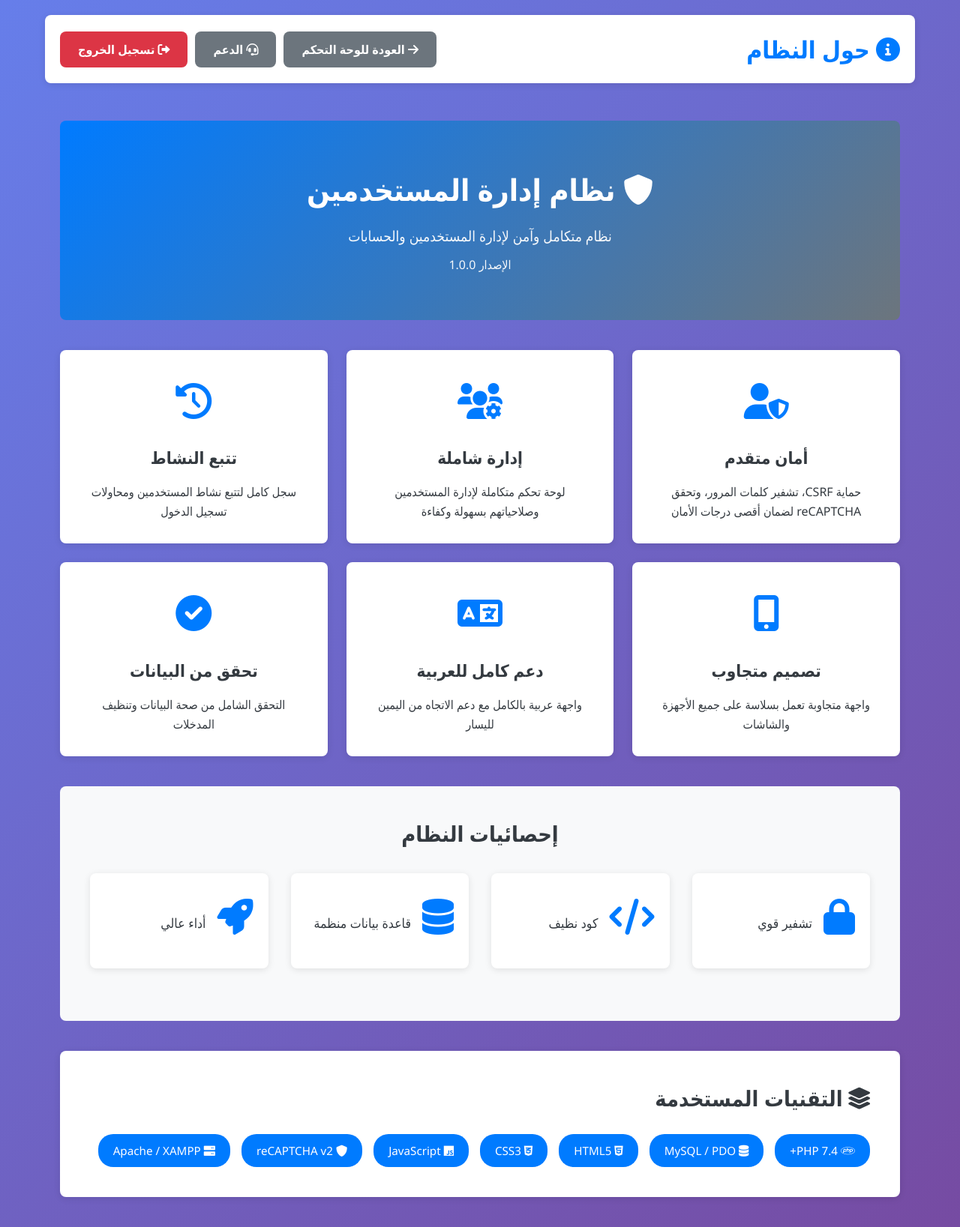
After one commit to geniussoftwarecore/finalproject, a PHP site: page /about.php in a window 1280 px wide. The commit adds this page. Shown: the whole page at 75% size. Run offline with PHP 8.4, Linux system fonts and the light colour scheme; a user stored in the database is signed in; data comes from the database, SQL or seed files in the repository; some libraries are stand-ins or nearby versions.

Commit message:
Add a new page to display system information and improve database configuration
Add a new "About" page and dynamically configure database connections based on environment variables, supporting both PostgreSQL and MySQL.

Replit-Commit-Author: Agent
Replit-Commit-Session-Id: 9080e383-decb-49f6-ab13-fdde1799dc48
Replit-Commit-Checkpoint-Type: full_checkpoint
Replit-Commit-Screenshot-Url: https://storage.googleapis.com/screenshot-production-us-central1/89227dad-7b13-4ff8-b352-277b1048d69f/9080e383-decb-49f6-ab13-fdde1799dc48/qFuaSUS

```diff
--- a/noor/app/config/config.php
+++ b/noor/app/config/config.php
@@ -4,12 +4,13 @@
  * يحتوي على إعدادات قاعدة البيانات والثوابت العامة
  */
 
-// إعدادات قاعدة البيانات - MySQL (XAMPP)
-define('DB_HOST', 'localhost');
-define('DB_NAME', 'project_db');
-define('DB_USER', 'root');
-define('DB_PASS', '');
-define('DB_PORT', '3306');
+// إعدادات قاعدة البيانات - PostgreSQL (Replit) / MySQL (XAMPP)
+// يتم تحديد نوع قاعدة البيانات تلقائياً بناءً على البيئة
+define('DB_HOST', getenv('PGHOST') ?: 'localhost');
+define('DB_NAME', getenv('PGDATABASE') ?: 'project_db');
+define('DB_USER', getenv('PGUSER') ?: 'root');
+define('DB_PASS', getenv('PGPASSWORD') ?: '');
+define('DB_PORT', getenv('PGPORT') ?: '3306');
 
 // إعدادات الأمان
 define('CSRF_TOKEN_NAME', 'csrf_token');
@@ -29,9 +30,20 @@ if (session_status() == PHP_SESSION_NONE) {
     session_start();
 }
 
-// إنشاء اتصال قاعدة البيانات باستخدام PDO (MySQL)
+// إنشاء اتصال قاعدة البيانات باستخدام PDO
+// يتم اختيار نوع قاعدة البيانات تلقائياً (PostgreSQL للـ Replit، MySQL للـ XAMPP)
 try {
-    $dsn = "mysql:host=" . DB_HOST . ";port=" . DB_PORT . ";dbname=" . DB_NAME . ";charset=utf8mb4";
+    // تحديد نوع قاعدة البيانات بناءً على وجود متغيرات البيئة
+    $isReplit = getenv('PGHOST') !== false;
+
+    if ($isReplit) {
+        // PostgreSQL للـ Replit
+        $dsn = "pgsql:host=" . DB_HOST . ";port=" . DB_PORT . ";dbname=" . DB_NAME;
+    } else {
+        // MySQL للـ XAMPP
+        $dsn = "mysql:host=" . DB_HOST . ";port=" . DB_PORT . ";dbname=" . DB_NAME . ";charset=utf8mb4";
+    }
+
     $options = [
         PDO::ATTR_ERRMODE            => PDO::ERRMODE_EXCEPTION,
         PDO::ATTR_DEFAULT_FETCH_MODE => PDO::FETCH_ASSOC,
--- /dev/null
+++ b/noor/public/about.php
@@ -0,0 +1,275 @@
+<?php
+/**
+ * صفحة حول النظام
+ * تعرض معلومات عن النظام وميزاته
+ */
+
+require_once __DIR__ . '/../app/config/config.php';
+require_once __DIR__ . '/../app/models/UserModel.php';
+
+// التحقق من تسجيل الدخول
+requireLogin();
+
+$userModel = new UserModel($pdo);
+$user = $userModel->getUserById($_SESSION['user_id']);
+
+if (!$user) {
+    session_destroy();
+    header('Location: login.php');
+    exit();
+}
+?>
+<!DOCTYPE html>
+<html lang="ar" dir="rtl">
+<head>
+    <meta charset="UTF-8">
+    <meta name="viewport" content="width=device-width, initial-scale=1.0">
+    <title>حول النظام - <?php echo APP_NAME; ?></title>
+    <link rel="stylesheet" href="assets/css/style.css">
+    <link rel="stylesheet" href="https://cdnjs.cloudflare.com/ajax/libs/font-awesome/6.0.0/css/all.min.css">
+    <style>
+        .about-container {
+            max-width: 1200px;
+            margin: 0 auto;
+            padding: 20px;
+        }
+
+        .about-hero {
+            background: linear-gradient(135deg, var(--primary-color), var(--secondary-color));
+            color: white;
+            padding: 60px 30px;
+            border-radius: var(--border-radius);
+            text-align: center;
+            margin-bottom: 40px;
+        }
+
+        .about-hero h2 {
+            font-size: 2.5rem;
+            margin-bottom: 15px;
+        }
+
+        .about-hero p {
+            font-size: 1.2rem;
+            opacity: 0.95;
+        }
+
+        .features-grid {
+            display: grid;
+            grid-template-columns: repeat(auto-fit, minmax(300px, 1fr));
+            gap: 25px;
+            margin-bottom: 40px;
+        }
+
+        .feature-card {
+            background: white;
+            border-radius: var(--border-radius);
+            padding: 30px;
+            text-align: center;
+            box-shadow: 0 2px 10px rgba(0, 0, 0, 0.1);
+            transition: transform 0.3s ease, box-shadow 0.3s ease;
+        }
+
+        .feature-card:hover {
+            transform: translateY(-5px);
+            box-shadow: 0 5px 20px rgba(0, 0, 0, 0.15);
+        }
+
+        .feature-icon {
+            font-size: 3rem;
+            color: var(--primary-color);
+            margin-bottom: 20px;
+        }
+
+        .feature-card h3 {
+            color: var(--text-color);
+            margin-bottom: 15px;
+            font-size: 1.4rem;
+        }
+
+        .feature-card p {
+            color: var(--text-muted);
+            line-height: 1.6;
+        }
+
+        .stats-section {
+            background: var(--gray-100);
+            border-radius: var(--border-radius);
+            padding: 40px;
+            margin-bottom: 40px;
+        }
+
+        .stats-grid {
+            display: grid;
+            grid-template-columns: repeat(auto-fit, minmax(200px, 1fr));
+            gap: 30px;
+            margin-top: 30px;
+        }
+
+        .stat-card {
+            text-align: center;
+        }
+
+        .stat-number {
+            font-size: 3rem;
+            font-weight: bold;
+            color: var(--primary-color);
+            margin-bottom: 10px;
+        }
+
+        .stat-label {
+            color: var(--text-muted);
+            font-size: 1.1rem;
+        }
+
+        .tech-stack {
+            background: white;
+            border-radius: var(--border-radius);
+            padding: 40px;
+            box-shadow: 0 2px 10px rgba(0, 0, 0, 0.1);
+        }
+
+        .tech-stack h3 {
+            color: var(--text-color);
+            margin-bottom: 25px;
+            font-size: 1.8rem;
+        }
+
+        .tech-list {
+            display: flex;
+            flex-wrap: wrap;
+            gap: 15px;
+        }
+
+        .tech-badge {
+            background: var(--primary-color);
+            color: white;
+            padding: 10px 20px;
+            border-radius: 20px;
+            font-size: 0.95rem;
+        }
+    </style>
+</head>
+<body>
+    <div class="container">
+        <header class="dashboard-header">
+            <div class="header-content">
+                <h1><i class="fas fa-info-circle"></i> حول النظام</h1>
+                <div class="user-menu">
+                    <a href="dashboard.php" class="btn btn-secondary">
+                        <i class="fas fa-arrow-right"></i> العودة للوحة التحكم
+                    </a>
+                    <a href="contact.php" class="btn btn-secondary">
+                        <i class="fas fa-headset"></i> الدعم
+                    </a>
+                    <a href="logout.php" class="btn btn-danger">
+                        <i class="fas fa-sign-out-alt"></i> تسجيل الخروج
+                    </a>
+                </div>
+            </div>
+        </header>
+
+        <div class="about-container">
+            <div class="about-hero">
+                <h2><i class="fas fa-shield-alt"></i> <?php echo APP_NAME; ?></h2>
+                <p>نظام متكامل وآمن لإدارة المستخدمين والحسابات</p>
+                <p style="font-size: 1rem; margin-top: 10px;">الإصدار <?php echo APP_VERSION; ?></p>
+            </div>
+
+            <div class="features-grid">
+                <div class="feature-card">
+                    <div class="feature-icon">
+                        <i class="fas fa-user-shield"></i>
+                    </div>
+                    <h3>أمان متقدم</h3>
+                    <p>حماية CSRF، تشفير كلمات المرور، وتحقق reCAPTCHA لضمان أقصى درجات الأمان</p>
+                </div>
+
+                <div class="feature-card">
+                    <div class="feature-icon">
+                        <i class="fas fa-users-cog"></i>
+                    </div>
+                    <h3>إدارة شاملة</h3>
+                    <p>لوحة تحكم متكاملة لإدارة المستخدمين وصلاحياتهم بسهولة وكفاءة</p>
+                </div>
+
+                <div class="feature-card">
+                    <div class="feature-icon">
+                        <i class="fas fa-history"></i>
+                    </div>
+                    <h3>تتبع النشاط</h3>
+                    <p>سجل كامل لتتبع نشاط المستخدمين ومحاولات تسجيل الدخول</p>
+                </div>
+
+                <div class="feature-card">
+                    <div class="feature-icon">
+                        <i class="fas fa-mobile-alt"></i>
+                    </div>
+                    <h3>تصميم متجاوب</h3>
+                    <p>واجهة متجاوبة تعمل بسلاسة على جميع الأجهزة والشاشات</p>
+                </div>
+
+                <div class="feature-card">
+                    <div class="feature-icon">
+                        <i class="fas fa-language"></i>
+                    </div>
+                    <h3>دعم كامل للعربية</h3>
+                    <p>واجهة عربية بالكامل مع دعم الاتجاه من اليمين لليسار</p>
+                </div>
+
+                <div class="feature-card">
+                    <div class="feature-icon">
+                        <i class="fas fa-check-circle"></i>
+                    </div>
+                    <h3>تحقق من البيانات</h3>
+                    <p>التحقق الشامل من صحة البيانات وتنظيف المدخلات</p>
+                </div>
+            </div>
+
+            <div class="stats-section">
+                <h3 style="text-align: center; color: var(--text-color); font-size: 1.8rem;">إحصائيات النظام</h3>
+                <div class="stats-grid">
+                    <div class="stat-card">
+                        <div class="stat-number">
+                            <i class="fas fa-lock"></i>
+                        </div>
+                        <div class="stat-label">تشفير قوي</div>
+                    </div>
+                    <div class="stat-card">
+                        <div class="stat-number">
+                            <i class="fas fa-code"></i>
+                        </div>
+                        <div class="stat-label">كود نظيف</div>
+                    </div>
+                    <div class="stat-card">
+                        <div class="stat-number">
+                            <i class="fas fa-database"></i>
+                        </div>
+                        <div class="stat-label">قاعدة بيانات منظمة</div>
+                    </div>
+                    <div class="stat-card">
+                        <div class="stat-number">
+                            <i class="fas fa-rocket"></i>
+                        </div>
+                        <div class="stat-label">أداء عالي</div>
+                    </div>
+                </div>
+            </div>
+
+            <div class="tech-stack">
+                <h3><i class="fas fa-layer-group"></i> التقنيات المستخدمة</h3>
+                <div class="tech-list">
+                    <span class="tech-badge"><i class="fab fa-php"></i> PHP 7.4+</span>
+                    <span class="tech-badge"><i class="fas fa-database"></i> MySQL / PDO</span>
+                    <span class="tech-badge"><i class="fab fa-html5"></i> HTML5</span>
+                    <span class="tech-badge"><i class="fab fa-css3-alt"></i> CSS3</span>
+                    <span class="tech-badge"><i class="fab fa-js"></i> JavaScript</span>
+                    <span class="tech-badge"><i class="fas fa-shield-alt"></i> reCAPTCHA v2</span>
+                    <span class="tech-badge"><i class="fas fa-server"></i> Apache / XAMPP</span>
+                </div>
+            </div>
+        </div>
+    </div>
+
+    <script src="assets/js/main.js"></script>
+</body>
+</html>
--- a/noor/public/dashboard.php
+++ b/noor/public/dashboard.php
@@ -113,6 +113,9 @@ if ($_SERVER['REQUEST_METHOD'] === 'POST' && isset($_POST['action']) && $_POST['
                         </a>
                         <a href="contact.php" class="btn btn-secondary">
                             <i class="fas fa-headset"></i> الدعم
+                        </a>
+                        <a href="about.php" class="btn btn-secondary">
+                            <i class="fas fa-info-circle"></i> حول النظام
                         </a>
                         <a href="logout.php" class="btn btn-danger">
                             <i class="fas fa-sign-out-alt"></i> تسجيل الخروج
```
Also changed, not shown: 1 other file.
